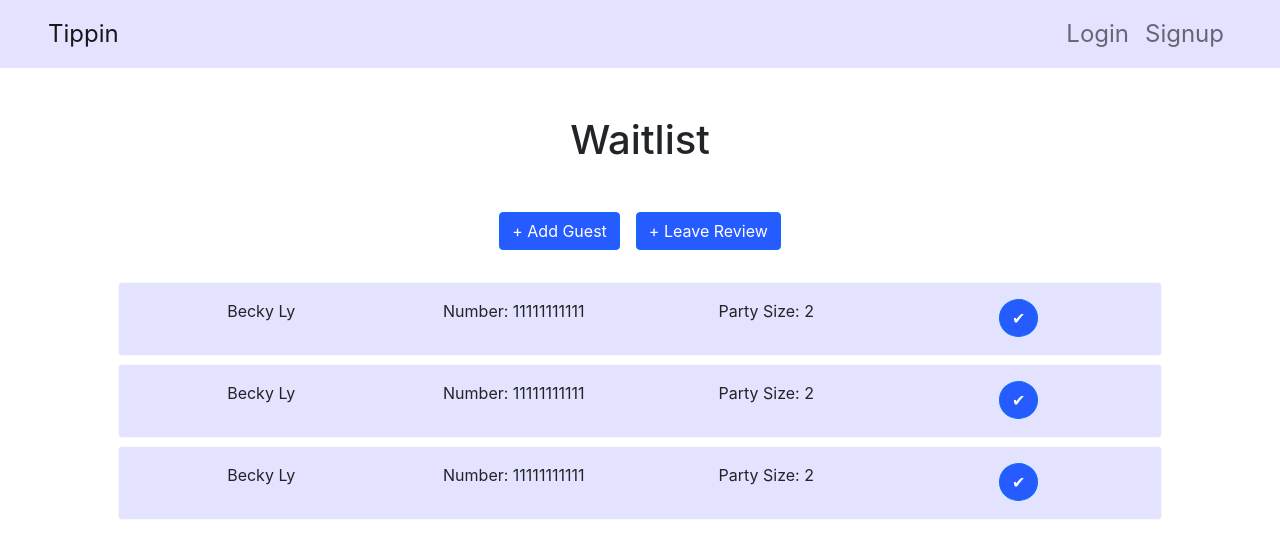
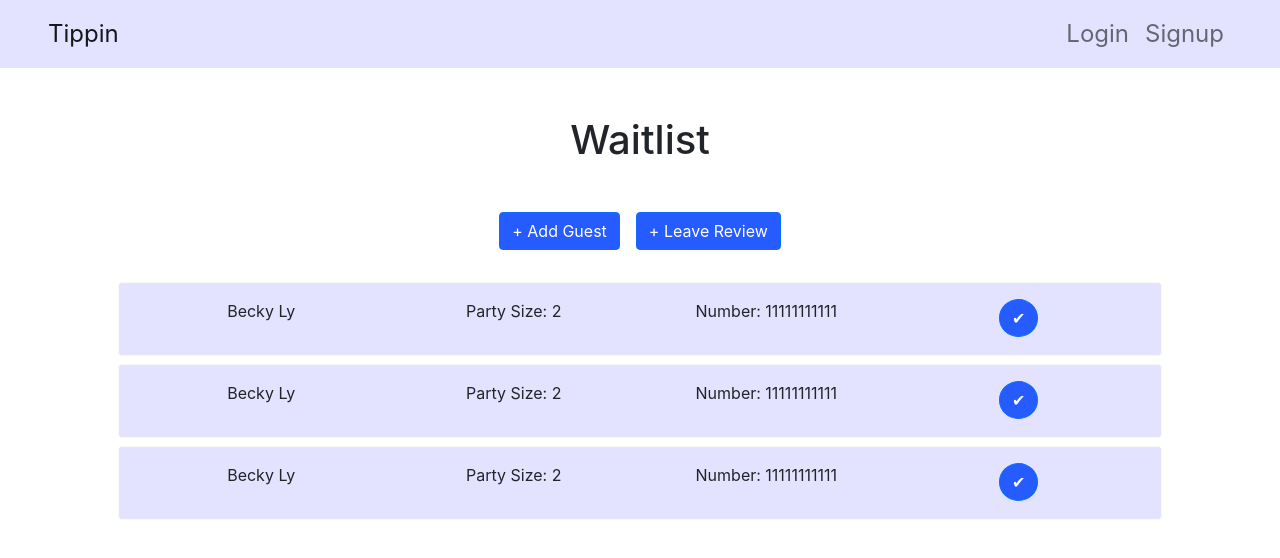
Before and after one commit to Ayoitsjason/Coursera_React, a React (Create React App) app in the folder confusion/: page / in a window 1280 px wide. Shown: the top 558 px of the page. Built offline with nearby package versions, Linux system fonts and the light colour scheme.

Commit message:
changed css in waitlist component for side navigation to stay on left side of screen

```diff
--- a/confusion/src/components/waitlist/Waitlist.js
+++ b/confusion/src/components/waitlist/Waitlist.js
@@ -53,10 +53,10 @@ class Waitlist extends Component {
           </p>
         </div>
         <div className="col">
-          <p>Number: {customer.number}</p>
+          <p>Party Size: {customer.partySize}</p>
         </div>
         <div className="col">
-          <p>Party Size: {customer.partySize}</p>
+          <p>Number: {customer.number}</p>
         </div>
         <div className="col">
           <Button className="btn-main rounded-circle">&#10004;</Button>
@@ -77,7 +77,7 @@ class Waitlist extends Component {
 
   render() {
     return (
-      <div className="App container-xl">
+      <div className="App">
         <Row className="m-0">
           {this.state.isLoggedIn ? (
             <Col xs={2} className="p-0">
@@ -86,6 +86,7 @@ class Waitlist extends Component {
           ) : null}
 
           <Col xs={this.state.isLoggedIn ? "9" : "12"}>
+            <div className="container-xl">
               <h1 className="my-5">Waitlist</h1>
               <div className="container px-3">
                 <Button
@@ -104,6 +105,7 @@ class Waitlist extends Component {
                   this.populateCustomers(customer)
                 )}
               </div>
+            </div>
           </Col>
         </Row>
       </div>
```
Lines whose indentation alone changed are shown as unchanged.
